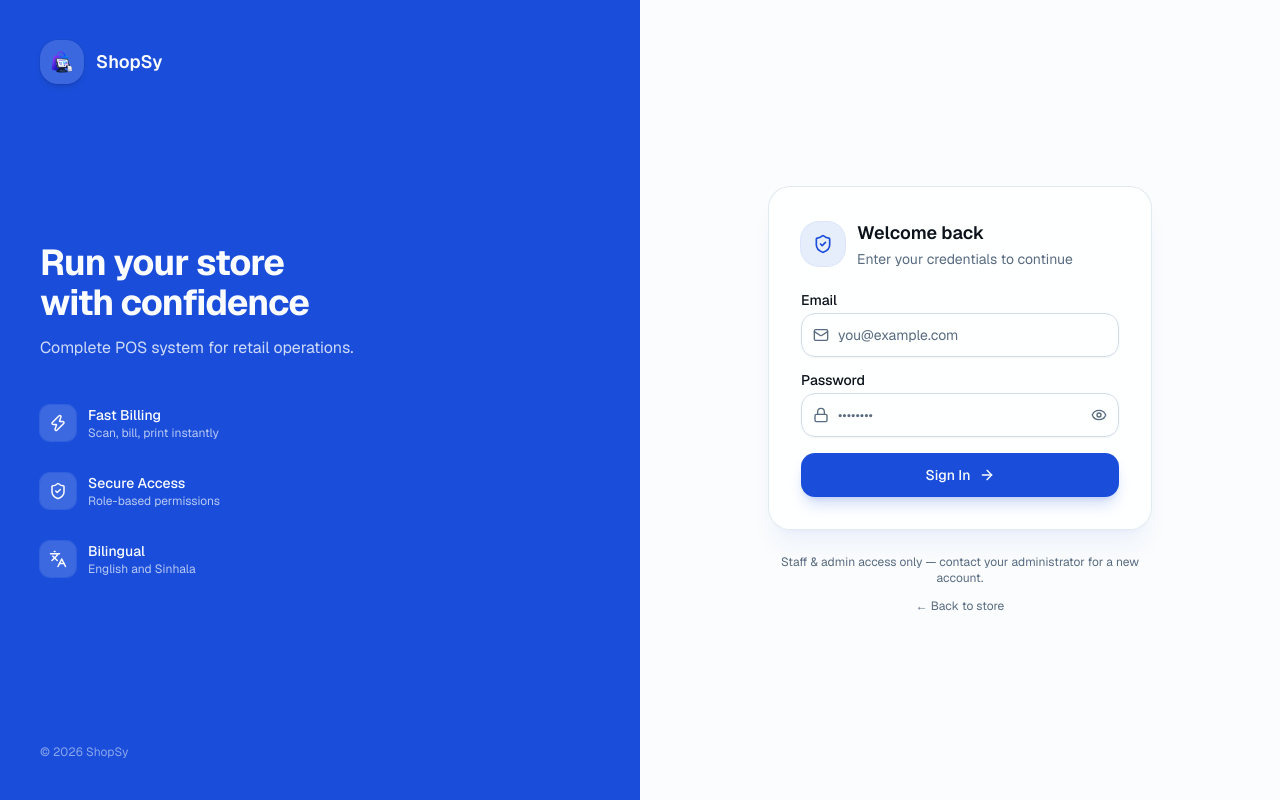
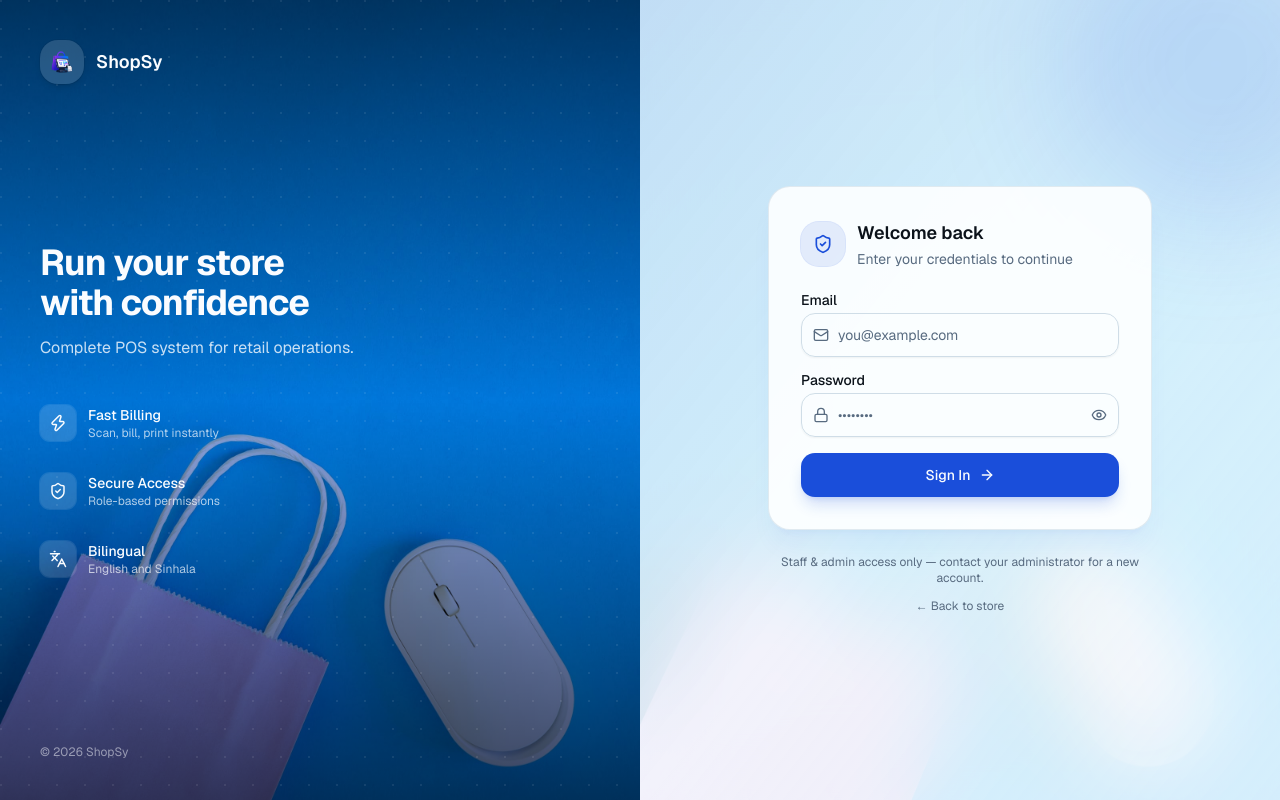
Before and after one commit to Tharindu-Dilshan-Ekanayake/ShopSy, a Next.js app: page /login in a window 1280 px wide. Built offline with nearby package versions, Linux system fonts and the light colour scheme; no server answers.

Commit message:
add unit

```diff
--- a/app/(auth)/login/page.tsx
+++ b/app/(auth)/login/page.tsx
@@ -1,8 +1,10 @@
 import type { Metadata } from "next"
 import Link from "next/link"
+import Image from "next/image"
 import LoginForm from "./_components/LoginForm"
 import { Zap, ShieldCheck, Languages } from "lucide-react"
 import BrandLogo from "../../../components/BrandLogo"
+import login_bg from "../../../assests/LOGIN_BG.jpg"
 
 
 export const metadata: Metadata = { title: "Sign In" }
@@ -17,7 +19,17 @@ export default function LoginPage() {
   return (
     <main className="min-h-screen grid lg:grid-cols-2">
       {/* Brand panel */}
-      <div className="relative hidden lg:flex flex-col justify-between overflow-hidden bg-primary p-10 text-primary-foreground">
+      <div className="relative isolate hidden lg:flex flex-col justify-between overflow-hidden bg-primary p-10 text-primary-foreground">
+        <Image
+          src={login_bg}
+          alt=""
+          fill
+          priority
+          sizes="50vw"
+          className="-z-30 object-cover"
+        />
+        <div aria-hidden className="absolute inset-0 -z-20 bg-primary/45 mix-blend-multiply" />
+        <div aria-hidden className="absolute inset-0 -z-10 bg-linear-to-b from-black/55 via-black/5 to-black/60" />
         <div
           aria-hidden
           className="absolute inset-0 -z-10 opacity-[0.08]"
@@ -26,11 +38,6 @@ export default function LoginPage() {
             backgroundSize: "28px 28px",
           }}
         />
-        <div aria-hidden className="absolute inset-0 -z-10">
-          <div className="animate-blob-float absolute -top-32 -left-20 size-96 rounded-full bg-white/10 blur-3xl" />
-          <div className="animate-blob-float absolute bottom-0 right-0 size-80 rounded-full bg-white/10 blur-3xl [animation-delay:3s]" />
-        </div>
-        <div aria-hidden className="absolute inset-0 -z-10 bg-linear-to-t from-black/15 via-transparent to-transparent" />
 
         <BrandLogo
           href="/"
@@ -69,14 +76,26 @@ export default function LoginPage() {
       </div>
 
       {/* Form panel */}
-      <div className="relative flex items-center justify-center p-6 bg-background">
+      <div className="relative isolate flex items-center justify-center p-6 overflow-hidden bg-background">
+        <Image
+          src={login_bg}
+          alt=""
+          fill
+          sizes="(min-width: 1024px) 50vw, 100vw"
+          className="-z-30 object-cover"
+        />
+        <div aria-hidden className="absolute inset-0 -z-20 bg-background/85 backdrop-blur-2xl" />
         <div
           aria-hidden
-          className="absolute inset-0 -z-10 bg-linear-to-br from-primary/7 via-transparent to-accent/12"
+          className="absolute inset-0 -z-10 bg-linear-to-br from-primary/10 via-transparent to-accent/15"
         />
         <div
           aria-hidden
-          className="absolute -top-24 -right-24 -z-10 size-80 rounded-full bg-primary/10 blur-3xl lg:hidden"
+          className="absolute -top-24 -right-24 -z-10 size-80 rounded-full bg-primary/15 blur-3xl"
+        />
+        <div
+          aria-hidden
+          className="absolute -bottom-24 -left-24 -z-10 size-72 rounded-full bg-accent/20 blur-3xl lg:hidden"
         />
 
         <div className="w-full max-w-sm relative z-10 animate-fade-in-up">
```
Also changed, not shown: UsersLOQAppDataLocalTempclaudec--Users-LOQ-OneDrive-Documents-ShopSy060911d-c220-4a66-8079-f7745f19cf71scratchpadlogin-bg.png (added), assests/LOGIN_BG.jpg (added).
